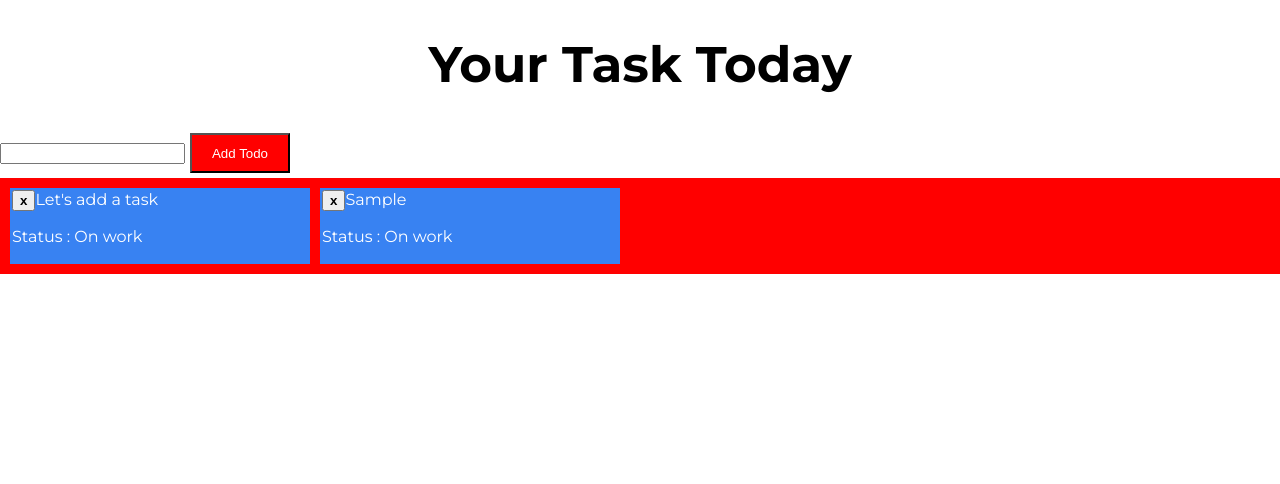
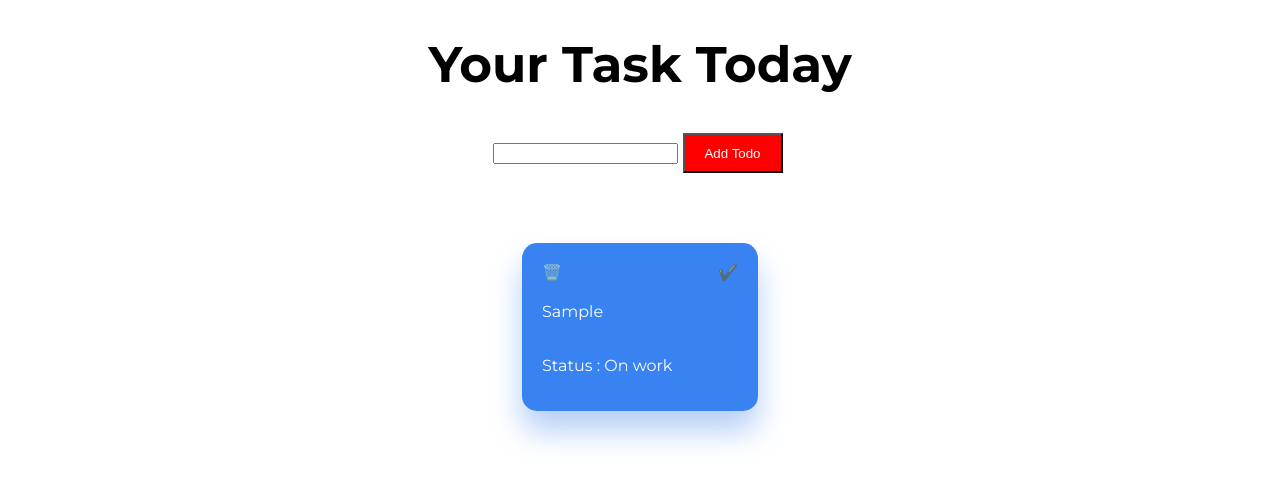
Before and after one commit to moriishika/Bicarakan.id-Front-End-Test, a Next.js app: page / in a window 1280 px wide. Both pictures are taken after typing "Sample" into the empty fields and a click on the button "Add Todo". Shown: the top 484 px of the page. Built offline with nearby package versions, Linux system fonts and the light colour scheme.

Commit message:
able to update desc and done status, beautify the Todo Card

```diff
--- a/components/Todo/Component.tsx
+++ b/components/Todo/Component.tsx
@@ -1,11 +1,32 @@
 import * as Styled from "./style";
 import { ITodoCardProps } from "../../interfaces/itodos";
-const Component = ({ id, description, isDone, removeTodo, updateTodo }: ITodoCardProps) => {
+import { ChangeEvent } from "react";
+
+const Component = ({
+  id,
+  description,
+  isDone,
+  removeTodo,
+  updateTodo,
+  setDoneStatus
+}: ITodoCardProps) => {
+
+  const handleChange = ({ target }: ChangeEvent<HTMLTextAreaElement>) => {
+    // expand the height of the textarea by taking the height from scroll height and set the max size of it
+    target.style.height = Math.min(target.scrollHeight, 100) + "px";
+    updateTodo(id, target.value);
+  };
+
   return (
     <Styled.TodoCard id={id} description={description} isDone={isDone}>
-      <Styled.DeleteButton onClick={() => removeTodo(id)}>x</Styled.DeleteButton>
-      <Styled.Description value={description} onChange={() => updateTodo(id)}/>
-      <p>Status : {isDone ? "Done" : "On work"}</p>
+      <Styled.HorizontalBox>
+        <Styled.Button onClick={() => removeTodo(id)}>🗑️</Styled.Button>
+        <Styled.Button onClick={() => setDoneStatus(id)}>{isDone ? '🔁' : '✔️'}</Styled.Button>
+      </Styled.HorizontalBox>
+      <Styled.VerticalBox>
+        <Styled.Description value={description} onChange={handleChange} />
+        <Styled.StatusText>Status : {isDone ? "Done" : "On work"}</Styled.StatusText>
+      </Styled.VerticalBox>
     </Styled.TodoCard>
   );
 };
--- a/components/Todo/style.ts
+++ b/components/Todo/style.ts
@@ -4,21 +4,68 @@ import { ITodo } from "../../interfaces/itodos";
 export const TodoCard = styled.div<ITodo>`
   background-color: ${({ isDone }) => (isDone ? "#1B2534" : "#3882F2")};
   color: ${({ isDone }) => (isDone ? "#706969" : "white")};
-  flex-basis: 300px;
-  padding : 2px;
-  transition: 0.8s;
-  margin : 5px;
-  &.hover {
-    background-color: #166df1;
+  padding: 20px;
+  transition: 0.5s;
+  margin: 20px;
+  overflow: hidden;
+  resize: none;
+  border-radius : 15px;
+  box-shadow: rgba(72, 136, 235, 0.4) 0px 20px 30px;
+  &:hover {
+    cursor: pointer;
+    background-color: #005fef;
   }
 `;
 
-export const DeleteButton = styled.button`
-    font-weight: 600;
-    position: relative;
-    right: 0;
+export const HorizontalBox = styled.div`
+    display : flex;
+    justify-content: space-between;
 `
 
-export const Description = styled.input`
-    all : unset;
-`
+export const VerticalBox = styled(HorizontalBox)`
+    flex-direction: column;
+    margin-top: 20px;
+`;
+
+export const StatusText = styled.p`
+  color : white;
+`;
+
+
+export const Button = styled.button`
+  all : unset;
+  font-size : 1rem;
+  position: relative;
+  right: 0;
+`;
+
+export const Description = styled.textarea`
+  all: unset;
+  transition: 0.2s;
+  height: auto;
+  word-wrap : break-word;
+  &::-webkit-scrollbar {
+    width: 3px;
+  }
+
+  /* Track */
+  &::-webkit-scrollbar-track {
+    box-shadow: inset 0 0 5px grey;
+    border-radius: 10px;
+  }
+
+  /* Handle */
+  &::-webkit-scrollbar-thumb {
+    background: black;
+    border-radius: 10px;
+  }
+
+  /* Handle on hover */
+  &::-webkit-scrollbar-thumb:hover {
+    background: #b30000;
+  }
+
+  &:hover {
+    background-color: #1b1b1b3a;
+  }
+`;
--- a/containers/TodoPage/Component.tsx
+++ b/containers/TodoPage/Component.tsx
@@ -5,21 +5,15 @@ import Todo from "../../components/Todo";
 import { ITodo } from "../../interfaces/itodos";
 
 const Component = () => {
-  const [todos, setTodos] = useState<ITodo[]>([
-    {
-      id: new Date().getMilliseconds().toString(),
-      description: "Let's add a task",
-      isDone: false,
-    },
-  ]);
+  const [todos, setTodos] = useState<ITodo[]>([]);
 
   const [newTodo, setNewTodo] = useState<string>("");
 
-  const handleChange = (e: ChangeEvent<HTMLInputElement>) => {
+  const handleChange = (e: ChangeEvent<HTMLInputElement>): void => {
     setNewTodo(e.target.value);
   };
 
-  const handleSubmit = (e: FormEvent<HTMLFormElement>) => {
+  const handleSubmit = (e: FormEvent<HTMLFormElement>): void => {
     e.preventDefault();
 
     // Unable to add task if newTodo is an empty string
@@ -45,25 +39,44 @@ const Component = () => {
   const removeTodo = (id: string): void => {
     // Filtering todo that has different id with the index
     const filteredTodos = todos.filter((todo) => todo.id !== id);
-    console.log(filteredTodos);
     setTodos([...filteredTodos]);
   };
 
-  const updateTodo = (id: string): void => {
+  const updateTodo = (id: string, description: string): void => {
     const updatedTodos: ITodo[] = [];
 
     todos.forEach((todo: ITodo) => {
+      //looking up for todo with the same id if it there, push the new updated todo
       if (todo.id === id) {
         updatedTodos.push({
           id,
-          description: newTodo,
+          description: description,
           isDone: false,
         });
+      } else {
+        //if not push the previous todo
+        updatedTodos.push(todo);
       }
-      updatedTodos.push(todo);
     });
 
     setTodos([...updatedTodos]);
+  };
+
+  const setDoneStatus = (id: string): void => {
+    const updatedTodos: ITodo[] = [...todos];
+    const updatedTodo = todos.find(todo => todo.id === id );
+
+    updatedTodos.forEach((todo: ITodo, index) => {
+        //looking up for the same id and check if there is a data inside updatedTodo
+        if (todo.id === id && updatedTodo) {
+            //change the status isDone to true if false and vice verca
+            updatedTodo.isDone = updatedTodo.isDone ? false : true;
+            // overlap the data with the new one based on the index
+            updatedTodos[index] = updatedTodo;
+            setTodos([...updatedTodos]);
+        }
+      });
+
   };
 
   return (
@@ -78,6 +91,11 @@ const Component = () => {
           <Styled.AddTodoButton> Add Todo </Styled.AddTodoButton>
         </form>
         <Styled.Todos>
+          {/* if there is no task a text will be shown */}
+          {!todos.length && (
+            <Styled.EmptyTask>No Task Available</Styled.EmptyTask>
+          )}
+
           {todos.map((todo: ITodo) => {
             return (
               <Todo
@@ -87,6 +105,7 @@ const Component = () => {
                 isDone={todo.isDone}
                 removeTodo={removeTodo}
                 updateTodo={updateTodo}
+                setDoneStatus={setDoneStatus}
               />
             );
           })}
--- a/containers/TodoPage/style.ts
+++ b/containers/TodoPage/style.ts
@@ -5,6 +5,7 @@ export const Container = styled.div`
     height : 100%;
     display : flex;
     justify-content : center;
+    align-items: center;
     flex-direction: column;
 `
 
@@ -15,10 +16,11 @@ export const Title = styled.h1`
 
 export const Todos = styled.div`
     display: flex;
+    justify-content : center;
     flex-wrap: wrap;
     width: 100%;
     padding: 5px;
-    background-color: red;
+    margin-top : 40px;
 `
 
 export const AddTodoButton  = styled.button`
@@ -28,3 +30,8 @@ export const AddTodoButton  = styled.button`
     color: white;
     margin: 5px;
 `
+
+export const EmptyTask = styled(Title)`
+    font-size : 30px;
+    width : 100%;
+`
--- a/interfaces/itodos.ts
+++ b/interfaces/itodos.ts
@@ -6,5 +6,6 @@ export interface ITodo {
 
 export interface ITodoCardProps extends ITodo{
   removeTodo: (id: string) => void;
-  updateTodo: (id: string) => void;
+  updateTodo: (id: string, description: string) => void;
+  setDoneStatus : (id: string) => void;
 }
```
